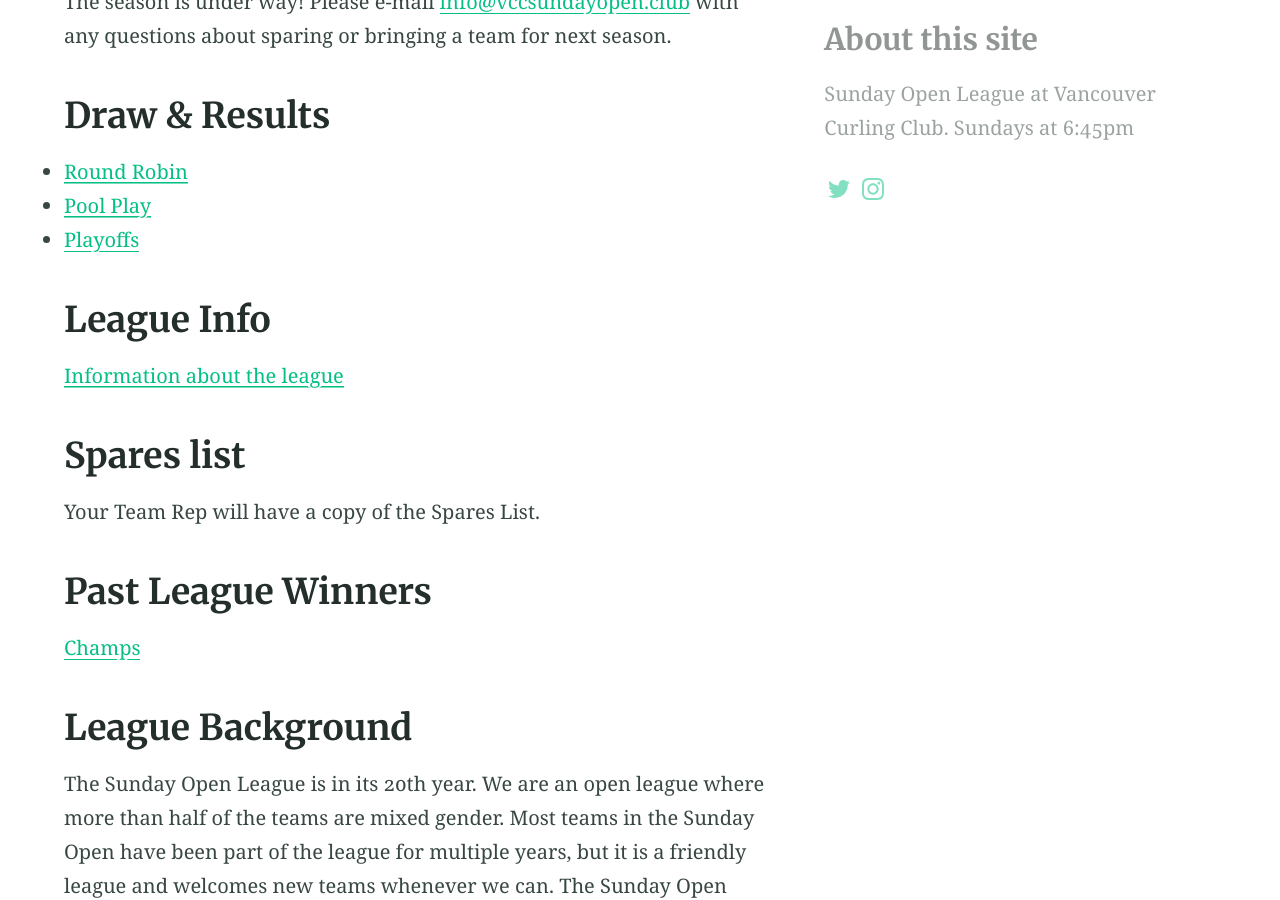
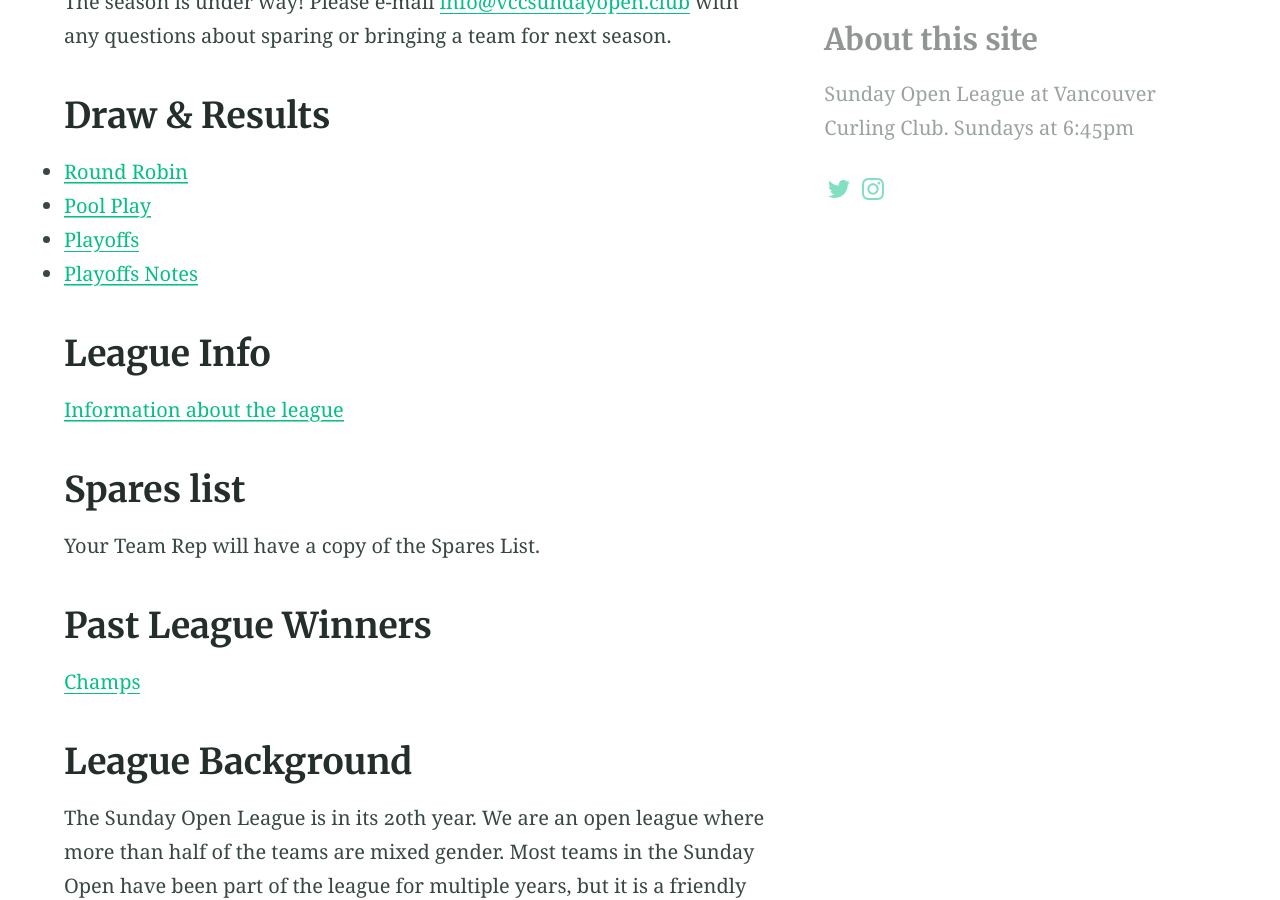
Before and after one commit to adsgray/testsite, a Jekyll site: the page built from index.md, in a window 1280 px wide and 900 px high, scrolled down 951 px. Built offline with Jekyll 4.4.1, drawn with Linux system fonts in a browser that asks for light colours.

Commit message:
Update index.md

```diff
--- a/index.md
+++ b/index.md
@@ -18,6 +18,7 @@ The season is under way! Please e-mail [info@vccsundayopen.club](mailto:info@vcc
 * [Round Robin](assets/SundayOpenRR.pdf)
 * [Pool Play](assets/SundayOpenPOOLS.pdf)
 * [Playoffs](assets/SundayOpenPLAYOFF.pdf)
+* [Playoffs Notes](assets/SundayOpenPlayoffNotes.pdf)
 
 ## League Info
 [Information about the league](leagueinfo.html)
```
